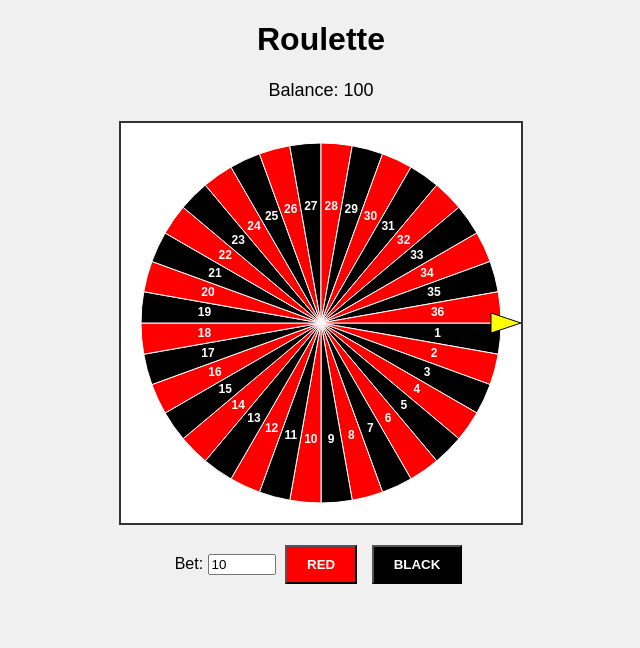
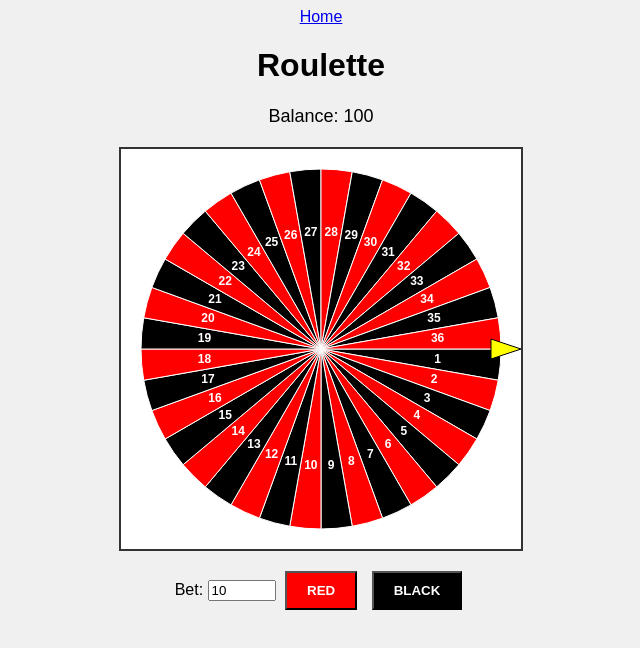
Before and after one commit to UnafeDev/GamblingGames, a plain HTML site: page index.html in a window 1280 px wide. Shown: the whole page, without its empty margins (319-959 px from the left). Drawn offline with Linux system fonts and the light colour scheme.

Commit message:
Update index.html

```diff
--- a/index.html
+++ b/index.html
@@ -1,6 +1,7 @@
 <!DOCTYPE html>
 <html lang="en">
 <head>
+    <a href="Race-Betting.html" class="nav-item active" onclick="switchPage('Roulette')">Home</a>
 <meta charset="UTF-8">
 <meta name="viewport" content="width=device-width, initial-scale=1.0">
 <title>Roulette</title>
```
